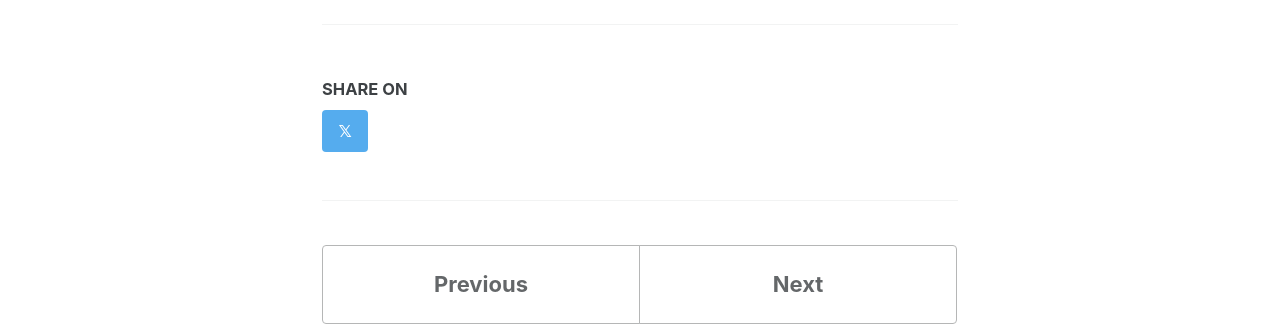
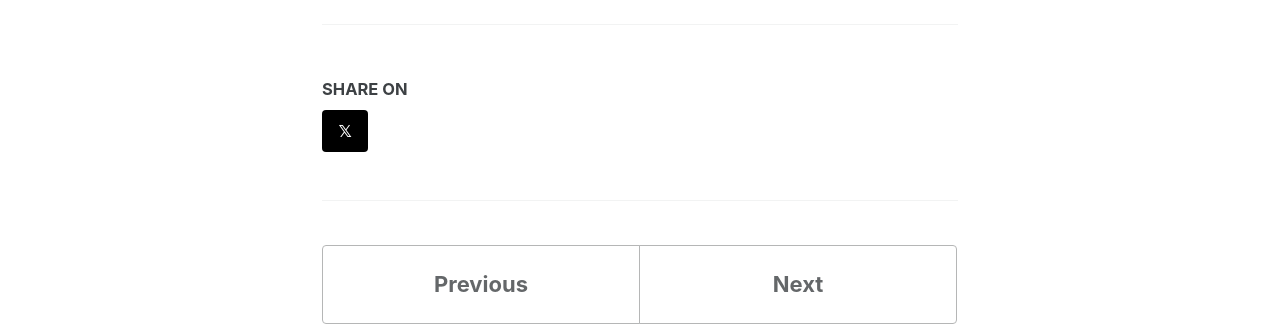
Before and after one commit to Umplify/umplify, a Jekyll site: the page built from _posts/2026-02-16-building-an-ai-ready-data-and-api-layer.md, in a window 1280 px wide. Shown: the part 1644-1970 px from the top of the page. Built offline with Jekyll 4.4.1, drawn with Linux system fonts in a browser that asks for light colours; cached includes are drawn as plain includes.

Commit message:
Fix Twitter share link and update button styles
Updated Twitter share link to include proper encoding and styling.

```diff
--- a/_includes/social-share.html
+++ b/_includes/social-share.html
@@ -2,8 +2,9 @@
   {% if site.data.ui-text[site.locale].share_on_label %}
   <h4 class="page__share-title">{{ site.data.ui-text[site.locale].share_on_label | default: "Share on" }}</h4>
   {% endif %}
-  <a href="https://twitter.com/intent/tweet?{% if site.twitter.username %}via={{ site.twitter.username | url_encode }}&amp;{% endif %}text={{ page.title | url_encode }}%20{{ page.url | absolute_url | url_encode }}"
-     class="btn btn--twitter"
+  <a href="https://twitter.com/intent/tweet?{% if site.twitter.username %}via={{ site.twitter.username | url_encode }}&amp;amp;{% endif %}text={{ page.title | url_encode }}%20{{ page.url | absolute_url | url_encode }}"
+     class="btn"
+     style="background:#000;color:#fff;border-color:#000"
      title="{{ site.data.ui-text[site.locale].share_on_label | default: 'Share on' }} X">
     𝕏
   </a>
```
